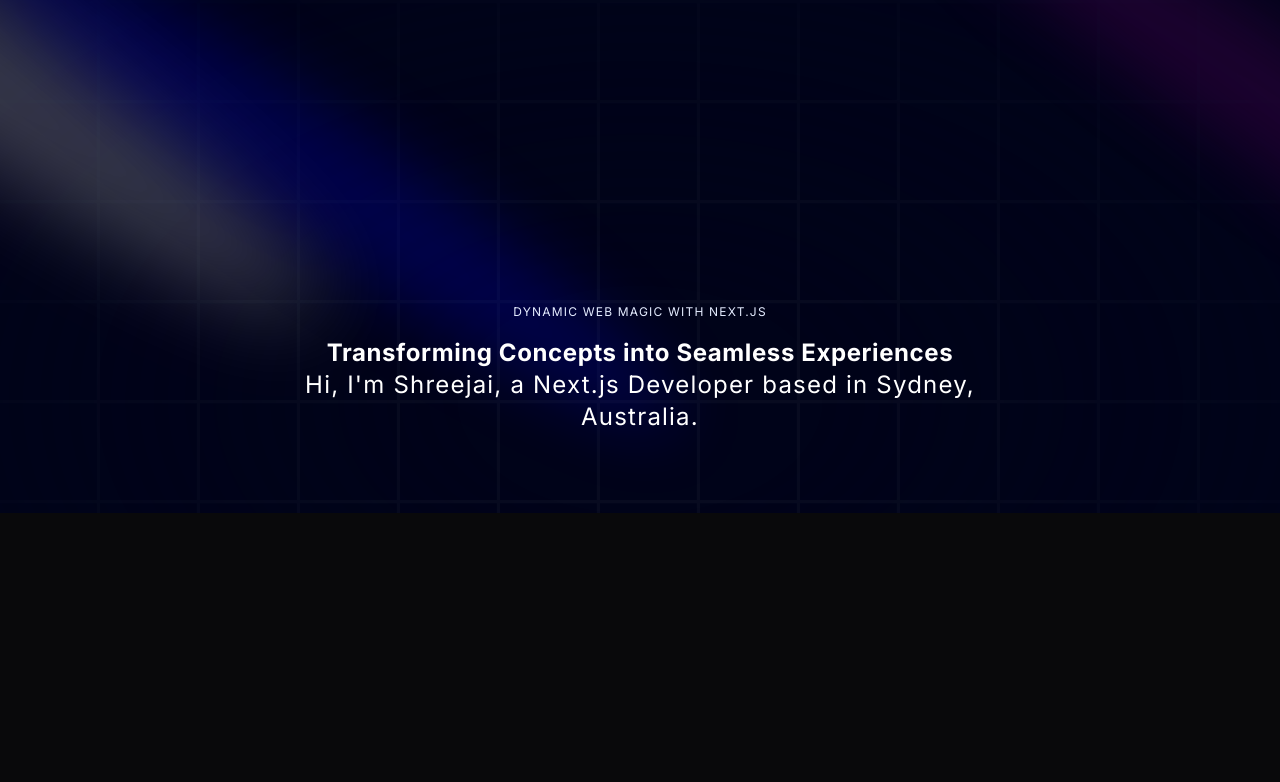
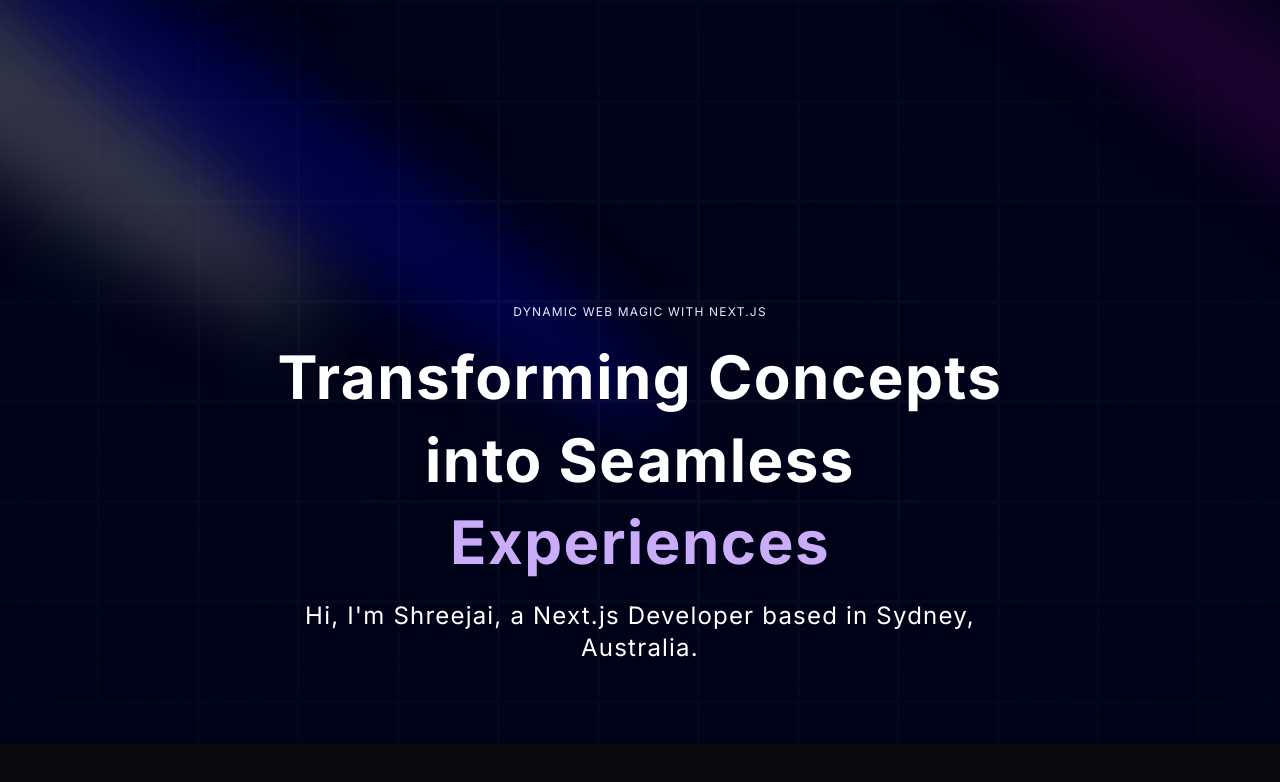
Before and after one commit to shreejai/next-portfolio, a Next.js app: page / in a window 1280 px wide. Shown: the top 782 px of the page. Built offline with nearby package versions, Linux system fonts and the light colour scheme.

Commit message:
modified aceternity component

```diff
--- a/components/ui/TextGenerateEffect.tsx
+++ b/components/ui/TextGenerateEffect.tsx
@@ -32,7 +32,7 @@
           return (
             <motion.span
               key={word + idx}
-              className="dark:text-white text-black opacity-0"
+              className={`${idx > 3 ? 'text-purple' : 'dark:text-white text-black'} opacity-0`}
             >
               {word}{" "}
             </motion.span>
@@ -44,8 +44,8 @@
 
   return (
     <div className={cn("font-bold", className)}>
-      <div className="mt-4">
-        <div className=" dark:text-white text-black text-2xl leading-snug tracking-wide">
+      <div className="my-4">
+        <div className=" dark:text-white text-black leading-snug tracking-wide">
           {renderWords()}
         </div>
       </div>
```
